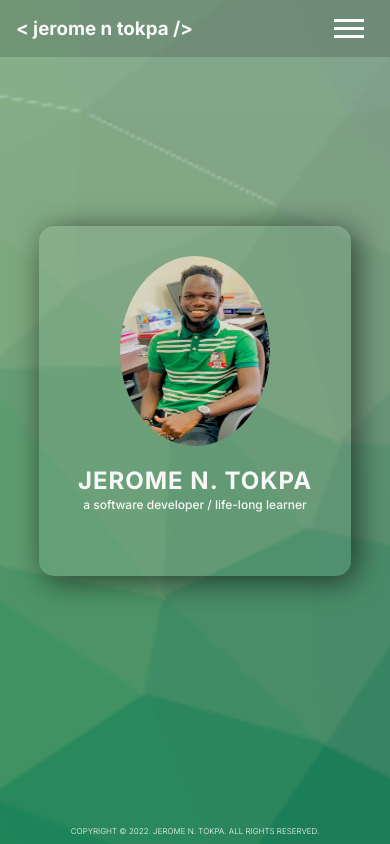
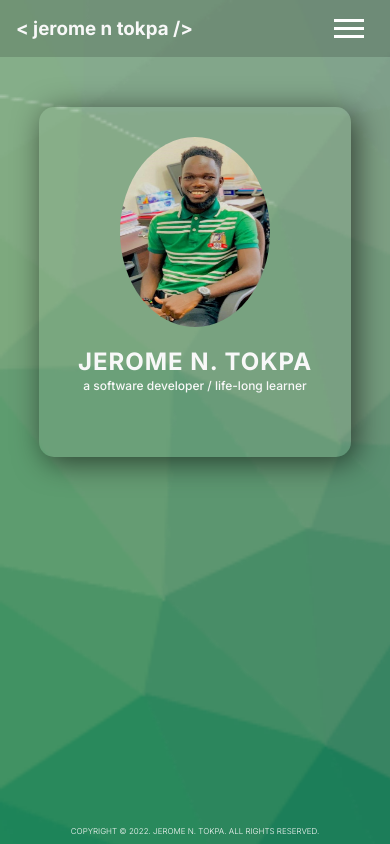
Before and after one commit to Prodigy-J/Portfolio, a React (Create React App) app: page / in a window 390 px wide. Built offline with nearby package versions, Linux system fonts and the light colour scheme; some icons are missing.

Commit message:
Updated mobile version

```diff
--- a/src/components/FaceCard.module.css
+++ b/src/components/FaceCard.module.css
@@ -5,7 +5,7 @@
     border-radius: 15px;
     padding: 30px;
     margin: auto;
-    margin-top: 20vh;
+    margin-top: 50px;
     width: 80%;
     height: 350px;
     display: flex;
```
